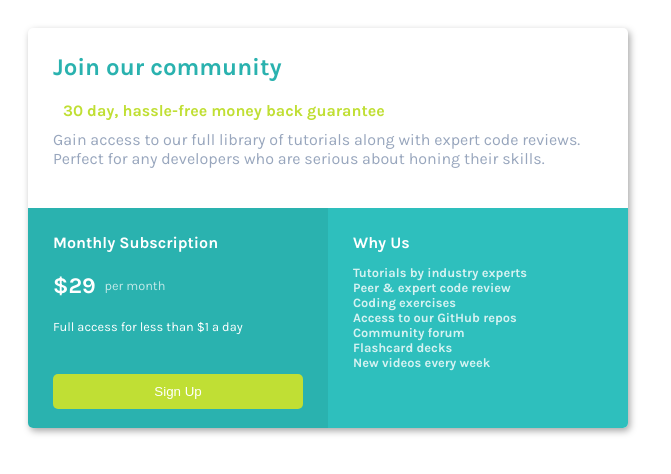
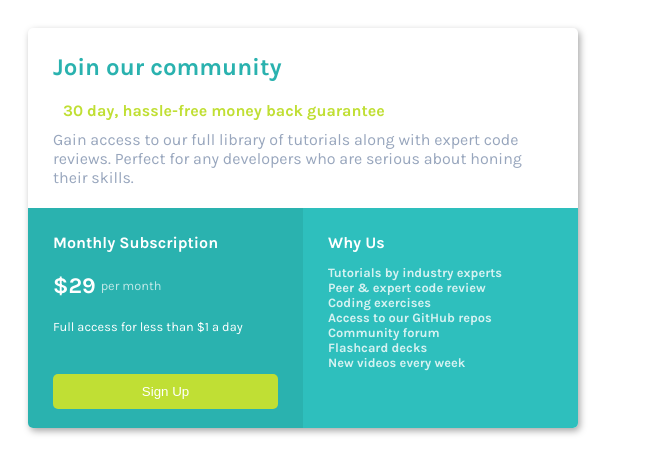
Before and after one commit to kevinjung13/pricing-card-frontend-mentor-challenge, a plain HTML site: page index.html in a window 1280 px wide. Shown: the whole page, without its empty margins (0-671 px from the left). Drawn offline with Linux system fonts and the light colour scheme.

Commit message:
Update style.css

```diff
--- a/style.css
+++ b/style.css
@@ -18,8 +18,6 @@ h2, h4, p {
 }
 
 #card {
-  width: 600px;
-  height: 400px;
   box-shadow: 2px 3px 7px 0px rgba(0,0,0,0.35);
   border-radius: 5px;
   overflow: hidden;
@@ -35,24 +33,22 @@ h2, h4, p {
   width: 100%;
   height: 55%;
   color: white;
+  display: flex;
+  flex-direction: column;
 }
 
 #left {
-  width: 50%;
   height: 100%;
-  display: inline-block;
-  vertical-align: top;
   background-color: #2ab2af;
   padding: 25px;
+  flex-basis: 50%;
 }
 
 #right {
-  width: 50%;
   height: 100%;
-  display: inline-block;
-  vertical-align: top;
   background-color: #2EBFBD;
   padding: 25px;
+  flex-basis: 50%;
 }
 
 #top h2 {
@@ -98,13 +94,7 @@ button:hover {
   margin-bottom: 40px;
 }
 
-#price, #month {
-  display: inline-block;
-}
-
 #month {
-  position: relative;
-  top: -3px;
   font-size: 0.8rem;
   opacity: 0.7;
   margin-left: 5px;
@@ -112,6 +102,8 @@ button:hover {
 
 #price-container {
   margin-bottom: 20px;
+  display: flex;
+  align-items: center;
 }
 
 ul {
@@ -120,3 +112,14 @@ ul {
   opacity: 0.8;
   font-size: 0.8rem;
 }
+
+@media (min-width: 576px) {
+  #card {
+  width: 550px;
+  height: 400px;
+  }
+
+  #bottom {
+    flex-direction: row;
+  }
+}
```
